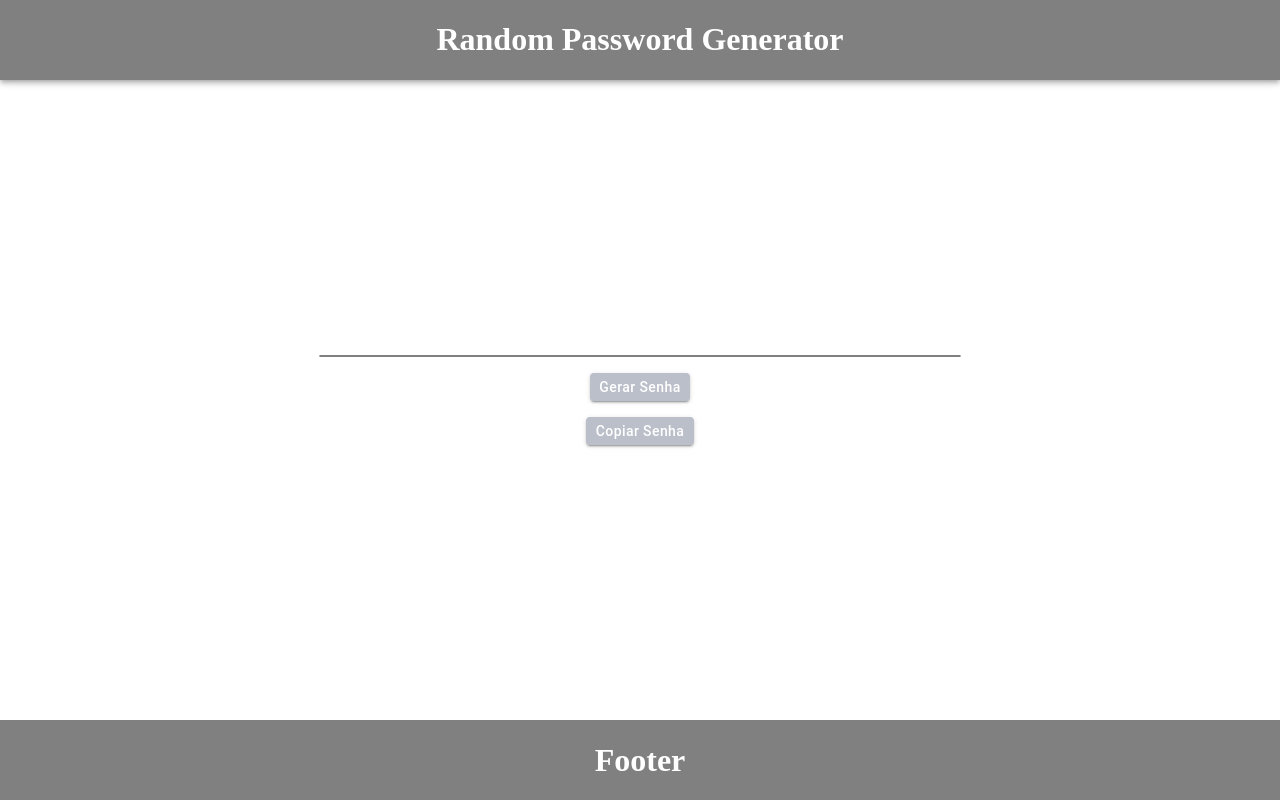
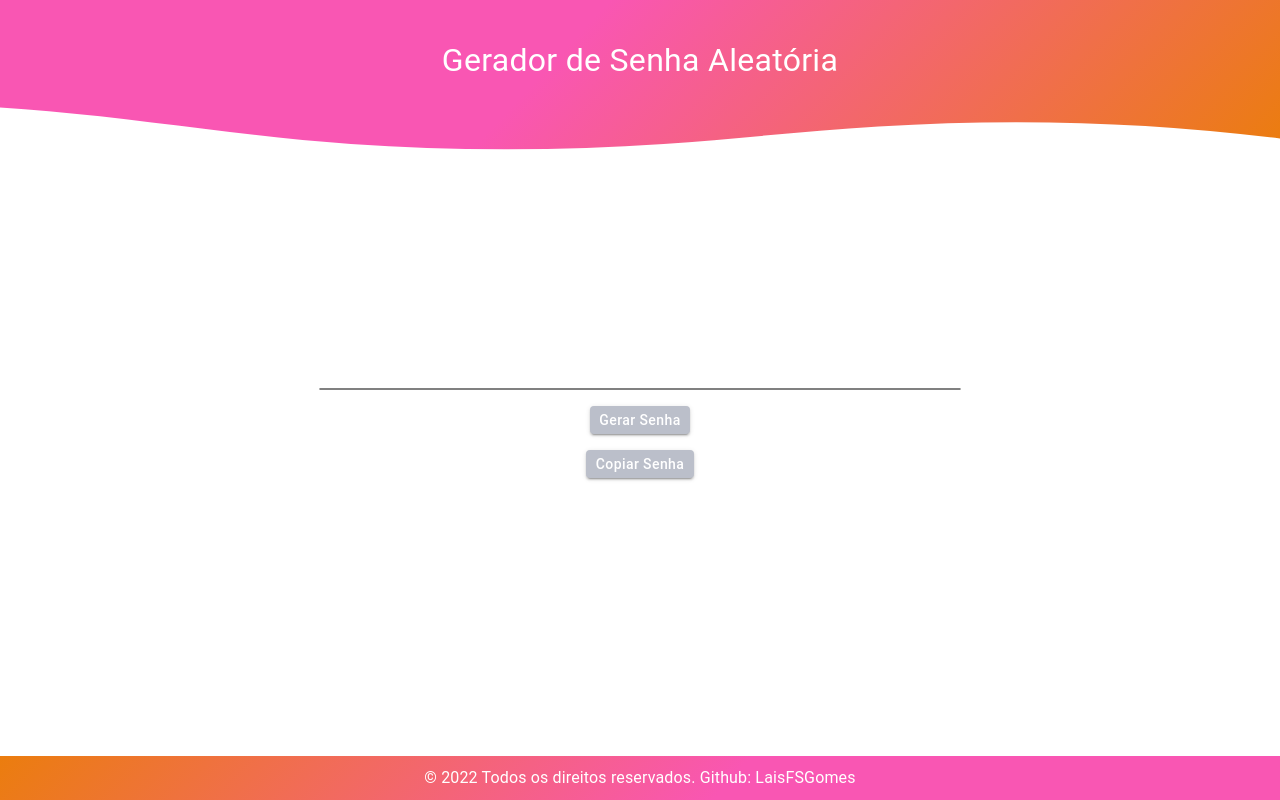
Before and after one commit to LaisFSGomes/random-password-generator, a React (Create React App) app: page / in a window 1280 px wide. Built offline with nearby package versions, Linux system fonts and the light colour scheme; the HTML template or start-up script is replaced by a standard one.

Commit message:
chore: mudando o style do footer e do header. Agora o header possui bordas curvadas e ambos possuem uma nova paleta de cores

```diff
--- a/src/components/AppBar/AppBarr.styles.ts
+++ b/src/components/AppBar/AppBarr.styles.ts
@@ -1,20 +1,54 @@
 import { styled } from "@mui/system";
-import { Box } from "@mui/material";
-import AppBar from '@mui/material/AppBar'
+import { Box, Typography } from "@mui/material";
 
-export const AppWrapper = styled(AppBar)({
+export const AppBarBox = styled(Box)({
+    zIndex: "100",
     display: "flex",
-    alignContent: "center",
     justifyContent: "center",
-    backgroundColor: "gray",
-    "& h1": {
-        textAlign: "center",
-        fontSize: "2rem",
-        "@media (max-width: 600px)": {
-            fontSize: "1.5rem",
-        },
-        "@media (max-width: 300px)": {
-            fontSize: "1rem",
+    alignItems: "center",
+    height: '100px',
+    paddingTop: "10px",
+    "@media (max-width: 600px)": {
+        height: "75px",
+        fontSize: "0.8rem",
+    },
+    "@media (max-width: 350px)": {
+        height: "50px",
+        fontSize: "0.7rem",
+    },
+});
+export const Title = styled(Typography)({
+    color: "#FFFFFF",
+    textAlign: "center",
+    fontSize: "2rem",
+    "@media (max-width: 600px)": {
+        fontSize: "1.6rem",
+    },
+    "@media (max-width: 350px)": {
+        fontSize: "1.4rem",
+    },
+});
+export const Waves = styled(Box)({
+    position: "absolute",
+    top: 0,
+    left: 0,
+    width: "100%",
+    overflow: "hidden",
+    lineHeight: 0,
+    transform: "rotate(180deg)",
+    height: "150px",
+    background: "linear-gradient(313deg, rgba(249,86,179,1) 43%, rgba(235,125,14,1) 100%)",
+    "& svg": {
+        position: "relative",
+        display: "block",
+        width: "calc(117% + 1.3px)",
+        height: "50px",
+        "& .shape-fill": {
+            fill: "#FFFFFF",
         },
     },
+    "@media (max-width: 600px)": {
+        width: "calc(152% + 1.3px)",
+        height: "100px",
+    },
 });
--- a/src/components/AppBar/AppBarr.tsx
+++ b/src/components/AppBar/AppBarr.tsx
@@ -1,12 +1,25 @@
 import React from "react";
-import { AppWrapper } from "./AppBarr.styles";
+import { AppBarBox, Title, Waves } from "./AppBarr.styles";
 
 export const AppBarr: React.FC = () => {
   return (
     <React.Fragment>
-        <AppWrapper position="static">
-          <h1>Random Password Generator</h1>
-        </AppWrapper>
+      <AppBarBox>
+        <Title>Gerador de Senha Aleatória</Title>
+      </AppBarBox>
+      <Waves position="static">
+        <svg
+          data-name="Layer 1"
+          xmlns="http://www.w3.org/2000/svg"
+          viewBox="0 0 1200 120"
+          preserveAspectRatio="none"
+        >
+          <path
+            d="M321.39,56.44c58-10.79,114.16-30.13,172-41.86,82.39-16.72,168.19-17.73,250.45-.39C823.78,31,906.67,72,985.66,92.83c70.05,18.48,146.53,26.09,214.34,3V0H0V27.35A600.21,600.21,0,0,0,321.39,56.44Z"
+            className="shape-fill"
+          ></path>
+        </svg>
+      </Waves>
     </React.Fragment>
   );
 };
--- a/src/components/Footer/Footer.styles.ts
+++ b/src/components/Footer/Footer.styles.ts
@@ -1,22 +1,22 @@
 import { styled } from "@mui/system";
-import { Box } from "@mui/material";
+import { Box, Typography } from "@mui/material";
 
 export const FooterWrapper = styled(Box)({
     display: "flex",
     alignContent: "center",
     justifyContent: "center",
-    backgroundColor: "gray",
+    background: "linear-gradient(313deg, rgba(249,86,179,1) 43%, rgba(235,125,14,1) 100%)",
     alighSelf: "flex-end",
-
-    "& h1": {
-        textAlign: "center",
-        color: "white",
-        fontSize: "2rem",
-        "@media (max-width: 600px)": {
-            fontSize: "1.5rem",
-        },
-        "@media (max-width: 300px)": {
-            fontSize: "1rem",
-        },
+    padding: "10px",
+});
+export const Title = styled(Typography)({
+    color: "#FFFFFF",
+    textAlign: "center",
+    fontSize: "1rem",
+    "@media (max-width: 600px)": {
+        fontSize: "0.8rem",
+    },
+    "@media (max-width: 350px)": {
+        fontSize: "0.7rem",
     },
 });
--- a/src/components/Footer/Footer.tsx
+++ b/src/components/Footer/Footer.tsx
@@ -1,10 +1,11 @@
 import React from "react";
-import { FooterWrapper } from "./Footer.styles";
+import { FooterWrapper, Title } from "./Footer.styles";
 
 export const Footer: React.FC = () => {
+  const currentYear = new Date().getFullYear();
   return (
     <FooterWrapper>
-      <h1>Footer</h1>
+      <Title> © {currentYear} Todos os direitos reservados. Github: LaisFSGomes</Title>
     </FooterWrapper>
   );
 };
```
